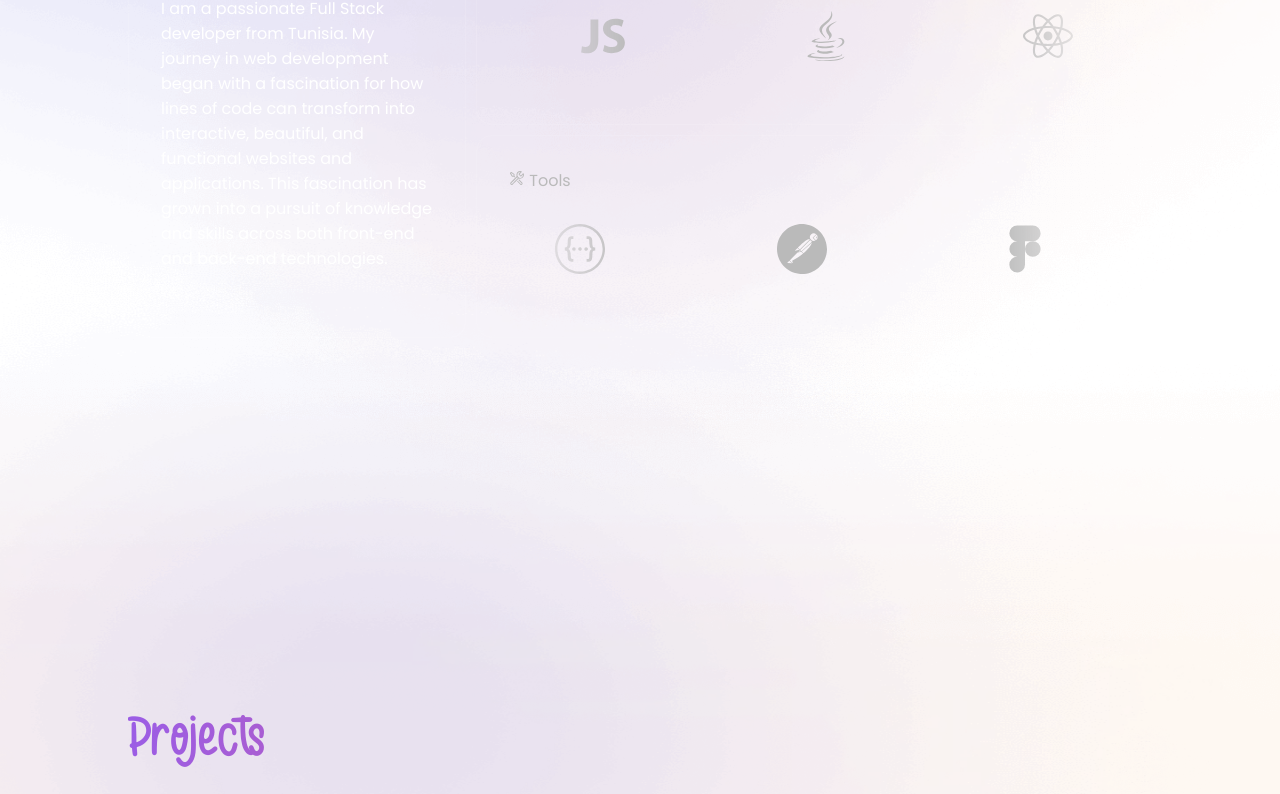
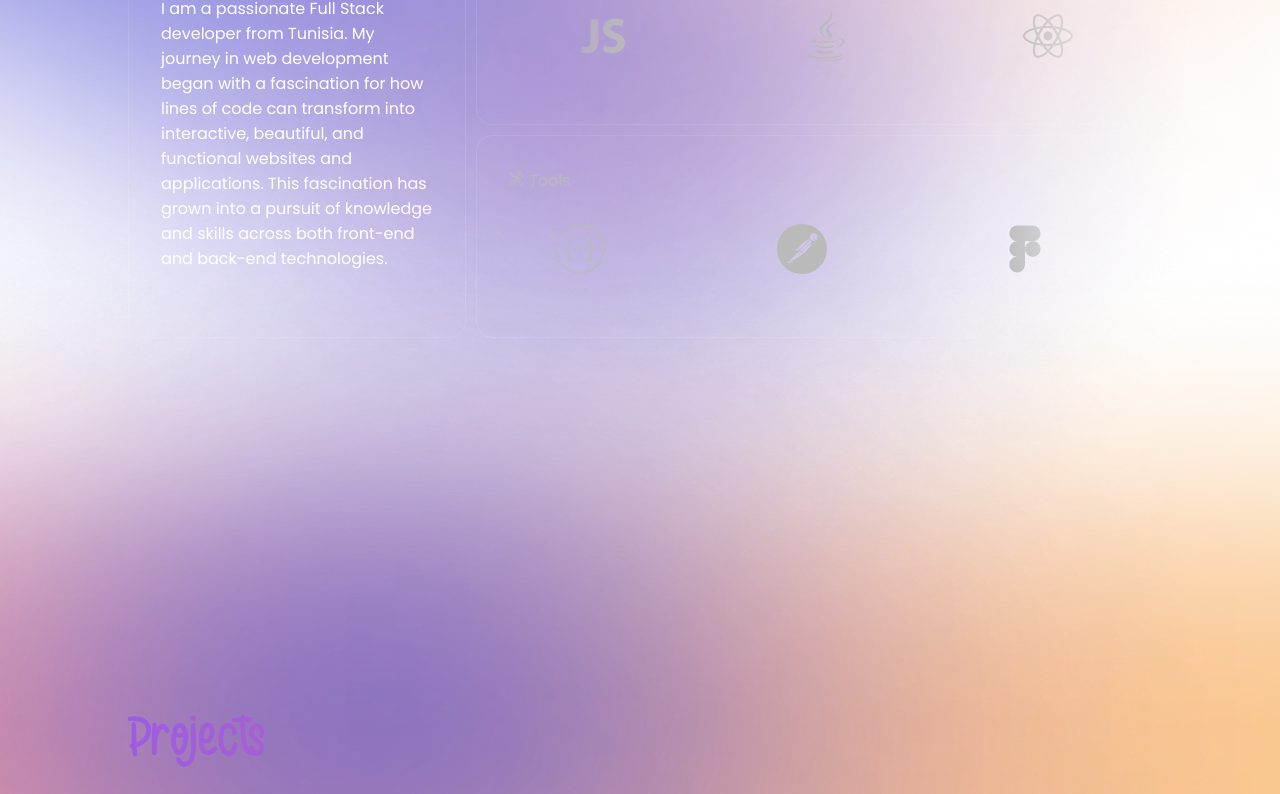
Before and after one commit to Njahi98/MyPortfolioV1, a React (Vite) app: page / in a window 1280 px wide. Shown: the part 1219-2013 px from the top of the page. Built offline with nearby package versions, Linux system fonts and the light colour scheme.

Commit message:
Background Color test 2

```diff
--- a/src/App.jsx
+++ b/src/App.jsx
@@ -59,17 +59,17 @@ function App() {
 
       <Home />
 
-      {isDark ? <img className="background2" src={rectangle9522} alt="background2" /> : <img className="background2" src={rectangle9522light} alt="background2Light" />}
-      {isDark ? <img className="background3" src={rectangle9523} alt="background3" /> : <img className="background3" src={rectangle9523light} alt="background3Light" />}
+      {isDark ? <img className="background2" src={rectangle9522light} alt="background2" /> : <img className="background2" src={rectangle9522light} alt="background2Light" />}
+      {isDark ? <img className="background3" src={rectangle9523light} alt="background3" /> : <img className="background3" src={rectangle9523light} alt="background3Light" />}
       <About/>
-      {isDark ? <img className="background4" src={rectangle9524} alt="background4" /> : <img className="background4" src={rectangle9524light} alt="background4Light" />}
-      {isDark ? <img className="background5" src={rectangle9525} alt="background5" /> : <img className="background5" src={rectangle9525light} alt="background5Light" />}
+      {isDark ? <img className="background4" src={rectangle9524light} alt="background4" /> : <img className="background4" src={rectangle9524light} alt="background4Light" />}
+      {isDark ? <img className="background5" src={rectangle9525light} alt="background5" /> : <img className="background5" src={rectangle9525light} alt="background5Light" />}
 
       <Project/>
 
       <Contact/>
       <Footer/>
-      { isDark ? <img className="background1" src={rectangle9521} alt="background1" /> : <img className="background1" src={rectangle9521light} alt="background1Light"/>}
+      { isDark ? <img className="background1" src={rectangle9521light} alt="background1" /> : <img className="background1" src={rectangle9521light} alt="background1Light"/>}
 
       {showTopButton && <a className="topButton" href="#"  onClick={handleSmoothClick()}>
       <FaChevronUp size={25}/>
```
